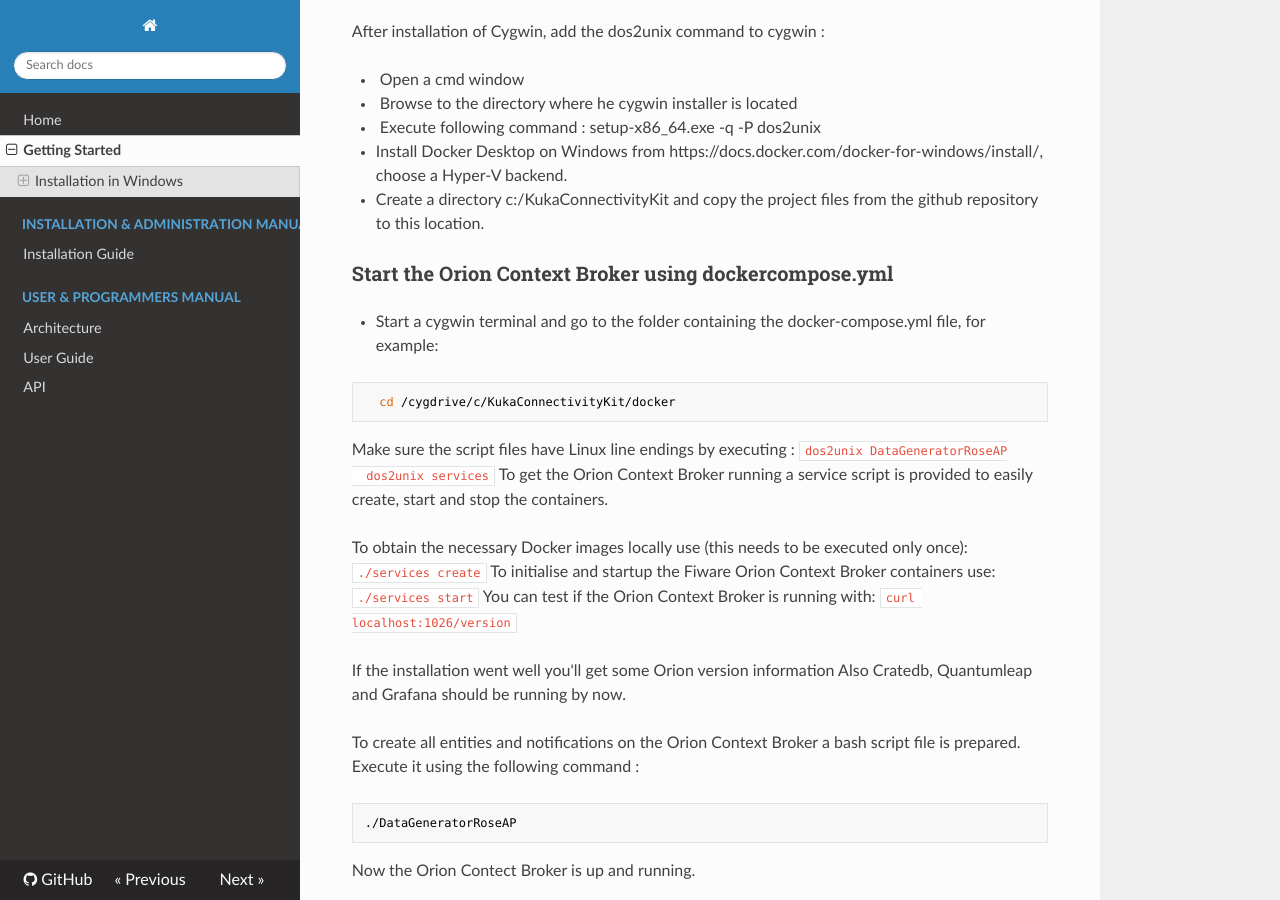
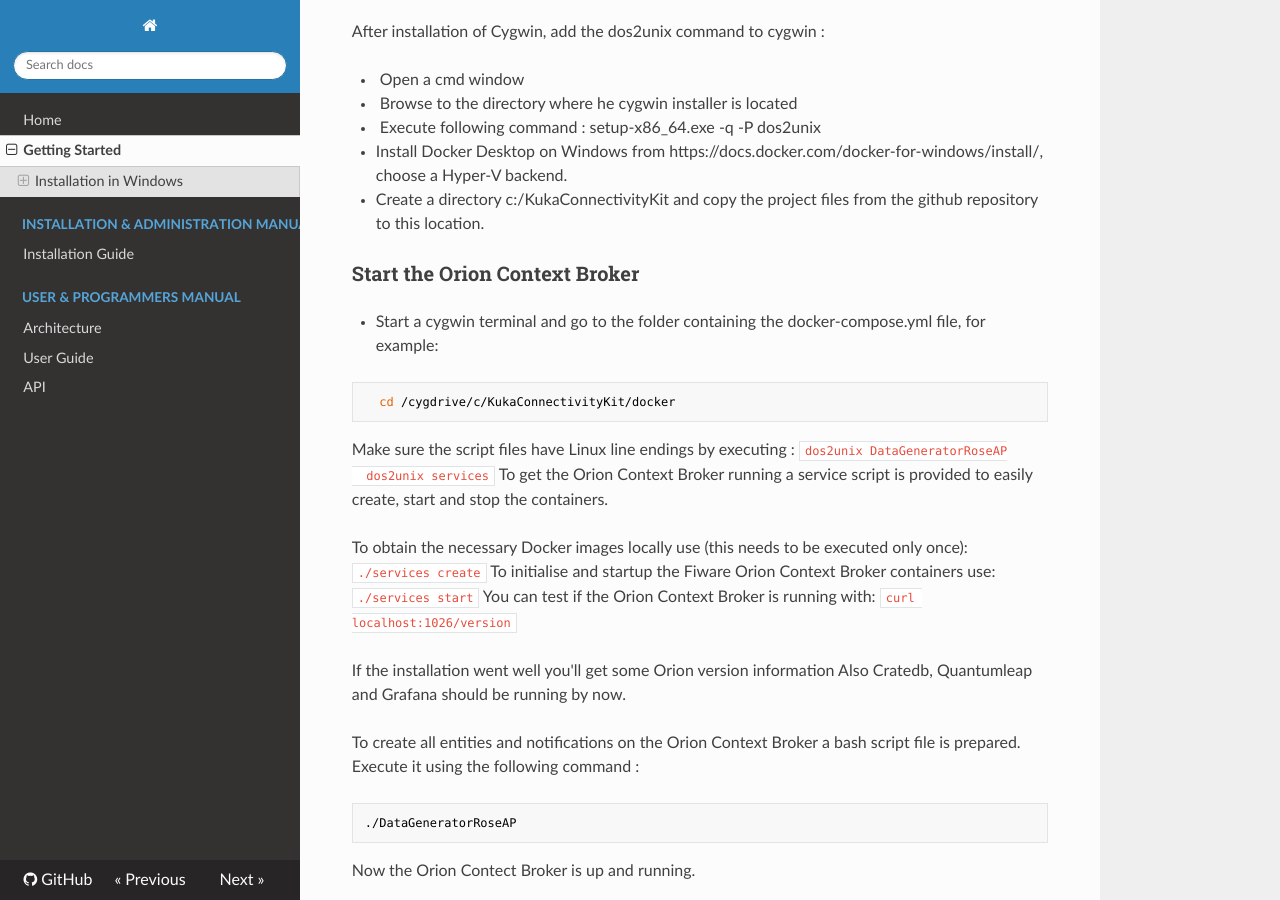
Before and after one commit to ramp-eu/JS2SF, an MkDocs documentation site: the page built from docs/getting-started.md, in a window 1280 px wide and 900 px high, scrolled down 604 px. Built offline with MkDocs 1.6.1, drawn with Linux system fonts in a browser that asks for light colours; nearby versions of some CDN libraries; old or Windows-style settings are respelled for this version of MkDocs.

Commit message:
Update getting-started.md

```diff
--- a/docs/getting-started.md
+++ b/docs/getting-started.md
@@ -34,7 +34,7 @@ First install following softwares to get the demo/test environment  running :
 
 
 
-### Start the Orion Context Broker using dockercompose.yml
+### Start the Orion Context Broker
 
 
 
```
